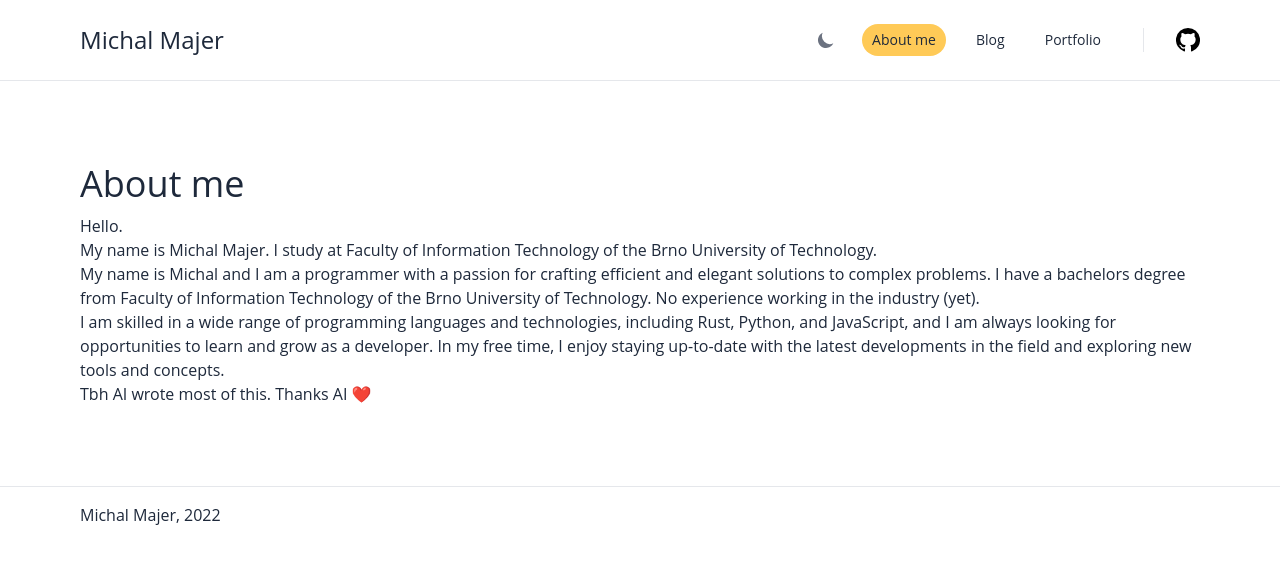
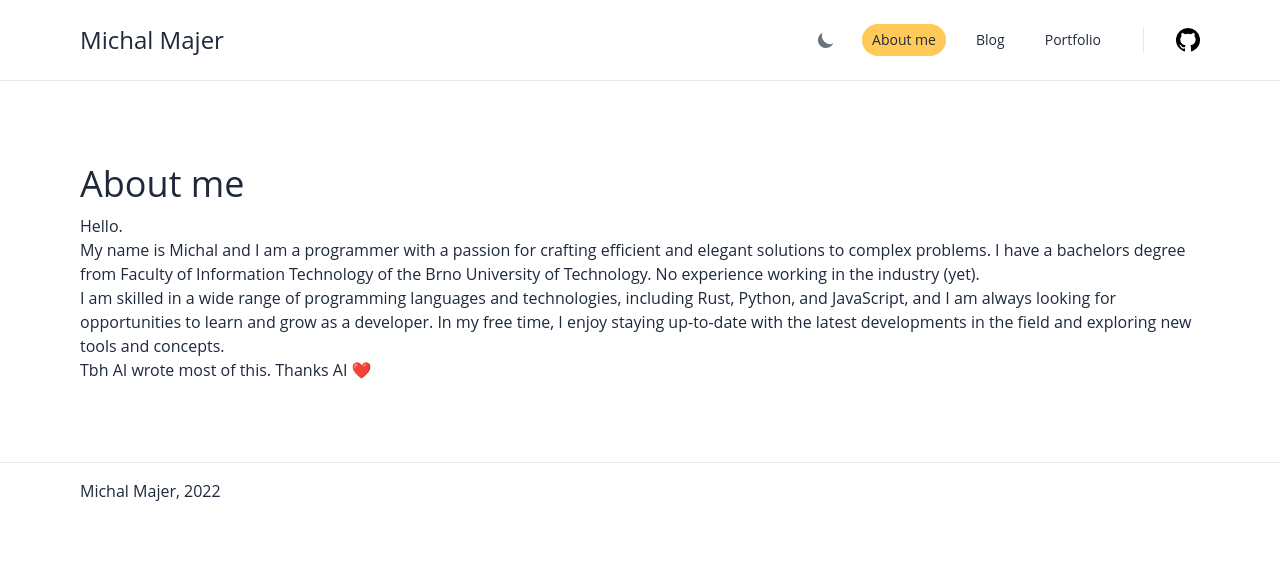
Before and after one commit to Sekky61/personal_website, a Next.js app in the folder web/: page /about in a window 1280 px wide. Shown: the top 564 px of the page. Built offline with nearby package versions, Linux system fonts and the light colour scheme.

Commit message:
second commit second later forgot something in about me

```diff
--- a/web/pages/about.tsx
+++ b/web/pages/about.tsx
@@ -4,9 +4,9 @@ const About: NextPage = () => {
     return (
         <>
             <h1 className='heading-primary' >About me</h1>
-            <p>Hello.</p>
-            <p>My name is Michal Majer. I study at Faculty of Information Technology of the Brno University of Technology.</p>
-
+            <p>
+                Hello.
+            </p>
             <p>
                 My name is Michal and I am a programmer with a passion for crafting efficient and elegant solutions to complex problems.
                 I have a bachelors degree from Faculty of Information Technology of the Brno University of Technology.
```
